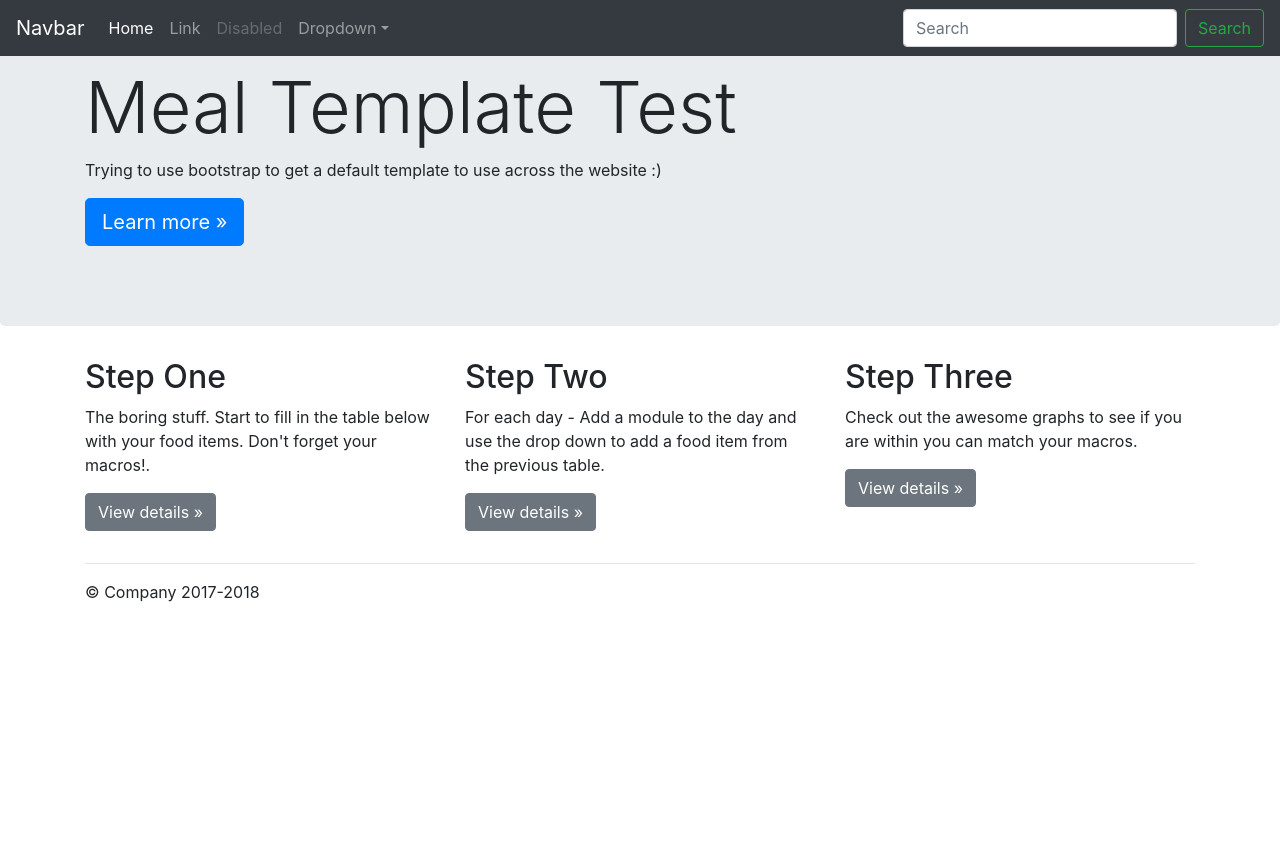
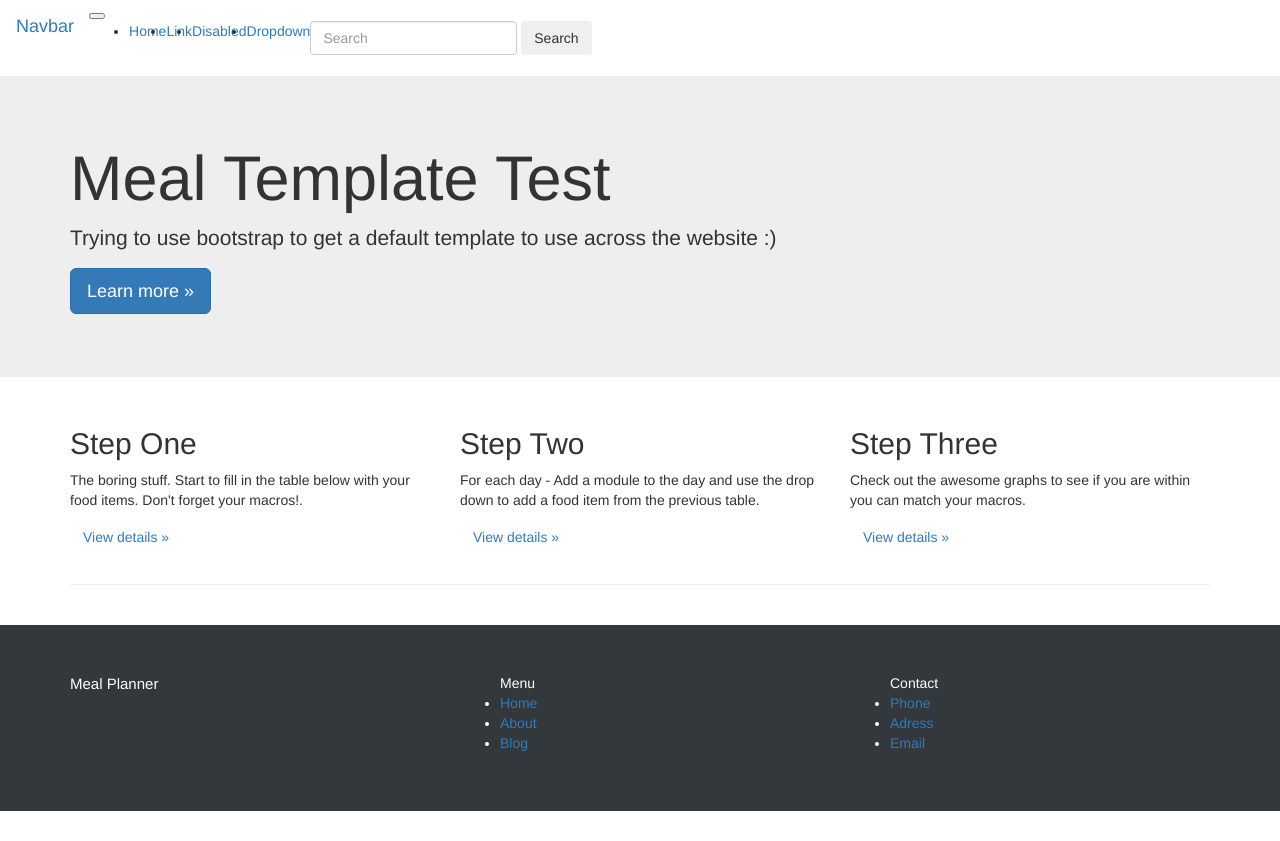
Before and after one commit to Jonnyprior/test-website, a Django app: template tutorial/templates/base.html in a window 1280 px wide. Before the commit the page ends 602 px from the top, so only its background shows below. Run offline with Django 3.2, Linux system fonts and the light colour scheme; the template is opened without the code that fills it, so the values that code supplies are empty; some libraries are stand-ins or nearby versions.

Commit message:
Added some footer stuff. Bit shit

```diff
--- a/tutorial/models.py
+++ b/tutorial/models.py
@@ -11,3 +11,6 @@
 
 	def __str__(self):
 		return self.name
+
+	def get_list_of_fields(self):
+		return [self.name, self.serving, self.calories, self.fat, self.carbs, self.protein]
--- a/tutorial/templates/base.html
+++ b/tutorial/templates/base.html
@@ -16,6 +16,7 @@
 
     <!-- Custom styles for this template -->
     <link href="jumbotron.css" rel="stylesheet">
+
   </head>
 
   <body>
@@ -94,10 +95,51 @@
       </div>
 
     </main>
+    <br>
+<!-- Style sheet not getting used? Maybe cus bootstrap overwrites? -->
 
-    <footer class="container">
-      <p>&copy; Company 2017-2018</p>
+    <footer>
+      <div class="jumbotron" style="background-color: #33383c; color:#FFF;">
+        <div class="container">
+          <div class="row">
+                <div class="col-md-4 col-sm-6 col-xs-12" style="font-size:1.5rem;">
+                  <span class="logo">Meal Planner</span>
+                </div>
+
+                <div class="col-md-4 col-sm-6 col-xs-12">
+                    <ul class="menu">
+                         <span>Menu</span>
+                         <li>
+                            <a href="#">Home</a>
+                          </li>
+                          <li>
+                             <a href="#">About</a>
+                          </li>
+                          <li>
+                            <a href="#">Blog</a>
+                          </li>
+                     </ul>
+                </div>
+
+                <div class="col-md-4 col-sm-6 col-xs-12">
+                  <ul class="address">
+                        <span>Contact</span>
+                        <li>
+                           <i class="fa fa-phone" aria-hidden="true"></i> <a href="#">Phone</a>
+                        </li>
+                        <li>
+                           <i class="fa fa-map-marker" aria-hidden="true"></i> <a href="#">Adress</a>
+                        </li>
+                        <li>
+                           <i class="fa fa-envelope" aria-hidden="true"></i> <a href="#">Email</a>
+                        </li>
+                   </ul>
+               </div>
+           </div>
+        </div>
+      </div>
     </footer>
+
 
     <!-- Bootstrap core JavaScript
     ================================================== -->
```
